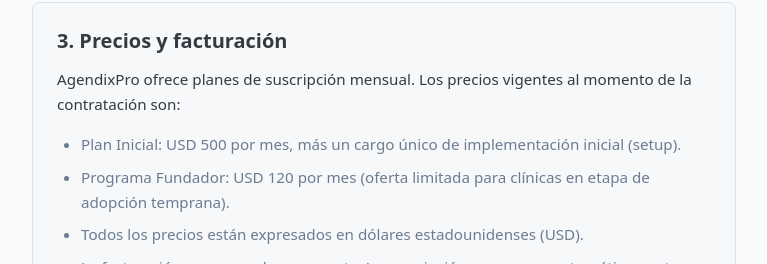
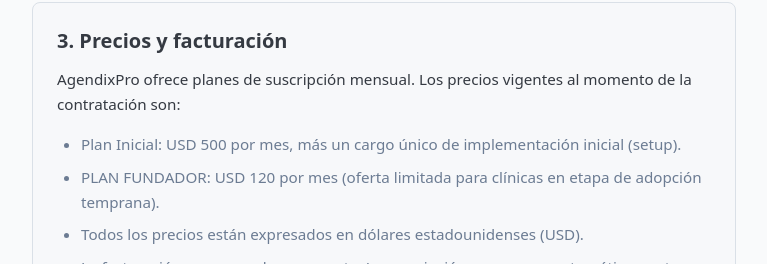
Before and after one commit to salvi1605/kinetech-demo-showcase, a React (Vite) app: page /terms in a window 1280 px wide. Shown: the part 925-1189 px from the top of the page, without its empty margins (256-1023 px from the left). Built offline with nearby package versions, Linux system fonts and the light colour scheme.

Commit message:
Changes
Co-authored-by: salvi1605 <39923455+salvi1605@users.noreply.github.com>

```diff
--- a/src/i18n/en.ts
+++ b/src/i18n/en.ts
@@ -203,7 +203,7 @@ export const en: Translations = {
     s3body: "AgendixPro offers monthly subscription plans. The prices in effect at the time of contracting are:",
     s3items: [
       "Starter Plan: USD 500 per month, plus a one-time implementation fee (setup).",
-      "Founder Program: USD 120 per month (limited offer for clinics in early adoption stage).",
+      "FOUNDER PLAN: USD 120 per month (limited offer for clinics in early adoption stage).",
       "All prices are expressed in US dollars (USD).",
       "Billing is monthly and recurring. The subscription renews automatically unless previously cancelled.",
       "Payments are processed through a specialized external payment provider, subject to its own terms and conditions.",
--- a/src/i18n/es.ts
+++ b/src/i18n/es.ts
@@ -201,7 +201,7 @@ export const es = {
     s3body: "AgendixPro ofrece planes de suscripción mensual. Los precios vigentes al momento de la contratación son:",
     s3items: [
       "Plan Inicial: USD 500 por mes, más un cargo único de implementación inicial (setup).",
-      "Programa Fundador: USD 120 por mes (oferta limitada para clínicas en etapa de adopción temprana).",
+      "PLAN FUNDADOR: USD 120 por mes (oferta limitada para clínicas en etapa de adopción temprana).",
       "Todos los precios están expresados en dólares estadounidenses (USD).",
       "La facturación es mensual y recurrente. La suscripción se renueva automáticamente salvo cancelación previa.",
       "Los pagos se procesan a través de un proveedor externo de pagos especializado, sujeto a sus propios términos y condiciones.",
--- a/src/pages/Pricing.tsx
+++ b/src/pages/Pricing.tsx
@@ -77,7 +77,7 @@ export default function Pricing() {
         </div>
       </section>
 
-      {/* Programa Fundador — bloque informativo */}
+      {/* PLAN FUNDADOR — bloque informativo */}
       <section className="container pb-16">
         <div className="mx-auto max-w-lg">
           <Card className="border-border/60 bg-muted/30">
```
